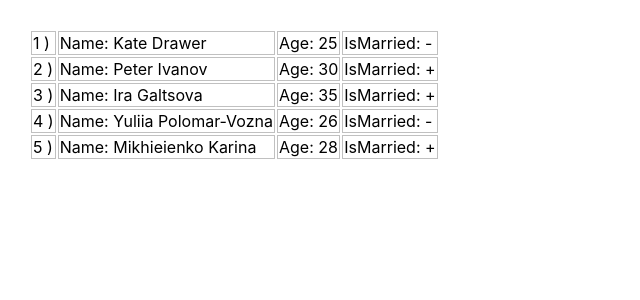
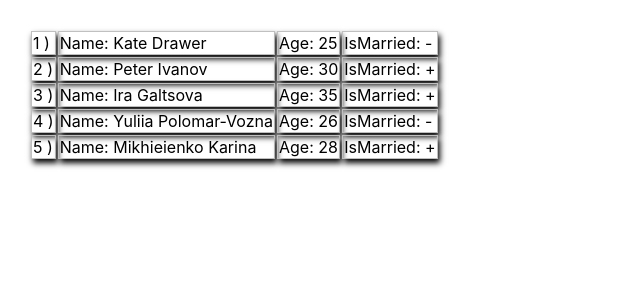
Before and after one commit to denis-denis718/student-Denis-Zaharchenko, a React (Create React App) app: page / in a window 1280 px wide. Shown: the top 300 px of the page, without its empty margins (0-640 px from the left). Built offline with nearby package versions, Linux system fonts and the light colour scheme.

Commit message:
My-SecondCommit

```diff
--- a/src/components/StudentsTable/StudentsTable.scss
+++ b/src/components/StudentsTable/StudentsTable.scss
@@ -3,5 +3,6 @@
 
   table tr td {
     border: 1px solid silver;
+    box-shadow: 2px 4px 6px black;
   }
 }
```
